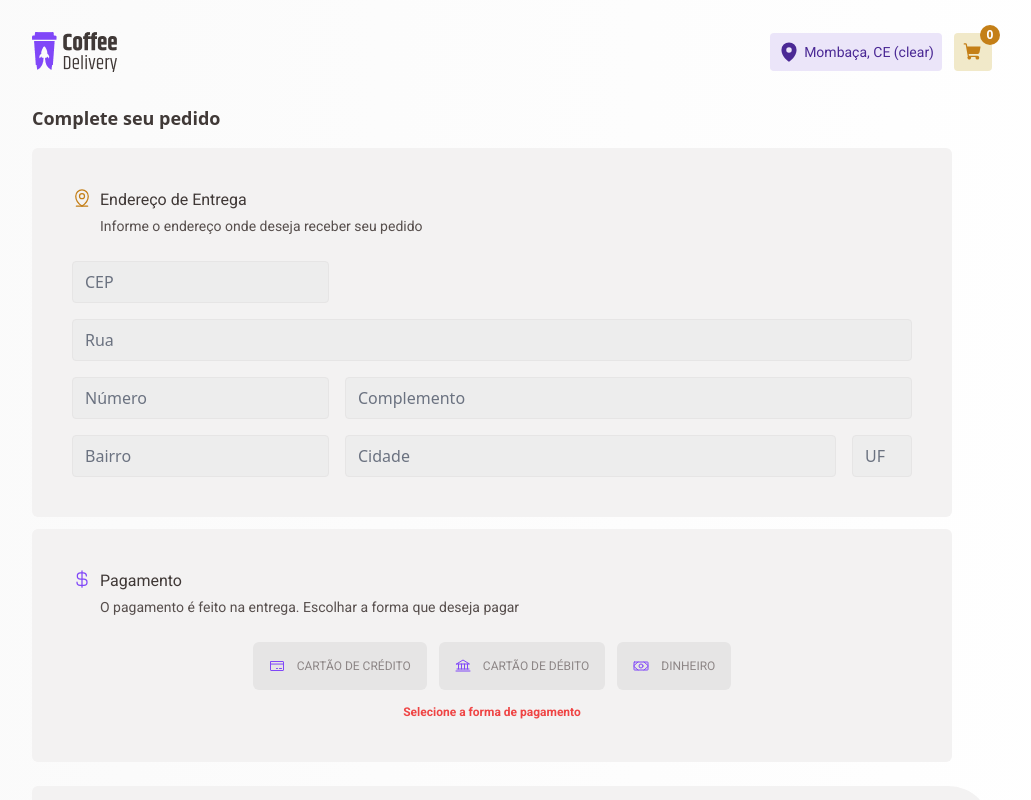
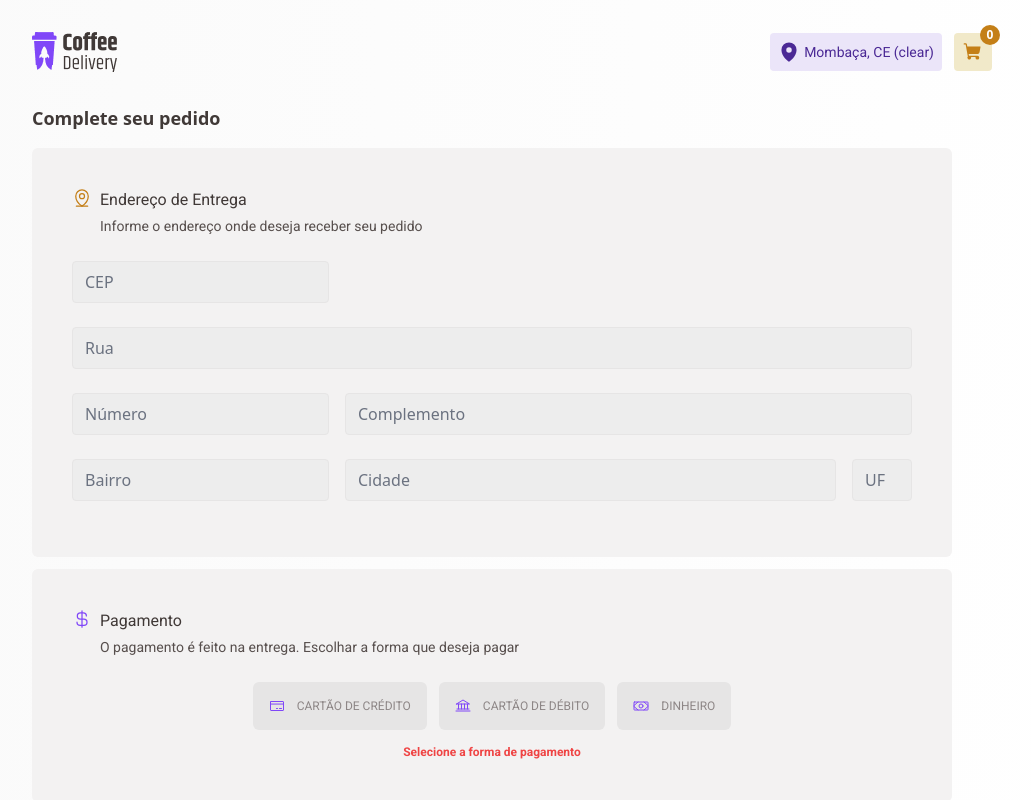
Before and after one commit to italocc-git/coffee-delivery, a React (Vite) app: page /checkout in a window 1280 px wide. Shown: the top 800 px of the page, without its empty margins (128-1159 px from the left). Built offline with nearby package versions, Linux system fonts and the light colour scheme.

Commit message:
ajustando texto de erro ao formulário

```diff
--- a/src/pages/Checkout/components/FillOrder/index.tsx
+++ b/src/pages/Checkout/components/FillOrder/index.tsx
@@ -32,7 +32,7 @@ export const FillOrder = ({
   } = form
   const inputClass =
     'flex items-center gap-1 p-3 bg-base-input border border-base-button focus:outline-none focus:border focus:border-product-yellow-dark rounded-md max-h-[42px] text-base-text '
-  const errorClass = 'text-red-500 text-xs font-roboto font-semibold '
+  const errorClass = 'text-red-500 text-xs font-roboto font-semibold'
   return (
     <div className="flex-grow ">
       <h1 className="font-baloo text-lg font-bold text-base-subtitle mb-4 ">
@@ -50,38 +50,44 @@ export const FillOrder = ({
             </div>
           </div>
 
-          <div className="flex flex-wrap   gap-4 items-start ">
-            <div className="flex flex-col gap-1 ">
+          <div className="flex flex-wrap gap-2 items-start">
+            <div className="flex flex-col  ">
               <input
                 id="cep"
                 className={inputClass}
                 placeholder="CEP"
                 {...register('cep')}
               />
+              <div className="h-4">
                 {errors.cep && (
                   <span className={errorClass}>{errors.cep.message}</span>
                 )}
               </div>
-            <div className="flex flex-col w-full gap-1">
+            </div>
+            <div className="flex flex-col w-full">
               <input
                 className={inputClass}
                 placeholder="Rua"
                 {...register('street')}
               />
-              {errors.street && (
-                <span className={errorClass}>{errors.street.message}</span>
-              )}
+              <div className="h-4">
+                <span className={errorClass}>
+                  {errors.street && errors.street.message}
+                </span>
+              </div>
             </div>
             <div className="flex gap-4 w-full">
-              <div className="flex flex-col gap-1">
+              <div className="flex flex-col ">
                 <input
                   className={inputClass}
                   placeholder="Número"
                   {...register('number')}
                 />
+                <div className="h-4">
                   {errors.number && (
                     <span className={errorClass}>{errors.number.message}</span>
                   )}
+                </div>
               </div>
               <input
                 className={inputClass}
@@ -92,35 +98,43 @@ export const FillOrder = ({
             </div>
 
             <div className="flex  gap-4 w-full">
-              <div className="flex flex-col gap-1 ">
+              <div className="flex flex-col  ">
                 <input
                   className={inputClass}
                   placeholder="Bairro"
                   {...register('district')}
                 />
+                <div className="h-4">
                   {errors.district && (
-                  <span className={errorClass}>{errors.district.message}</span>
+                    <span className={errorClass}>
+                      {errors.district.message}
+                    </span>
                   )}
                 </div>
-              <div className="flex flex-col gap-1 flex-grow ">
+              </div>
+              <div className="flex flex-col  flex-grow ">
                 <input
                   className={inputClass}
                   placeholder="Cidade"
                   {...register('city')}
                 />
+                <div className="h-4">
                   {errors.city && (
                     <span className={errorClass}>{errors.city.message}</span>
                   )}
                 </div>
-              <div className="flex flex-col gap-1 w-[60px]">
+              </div>
+              <div className="flex flex-col  w-[60px]">
                 <input
                   className={inputClass}
                   placeholder="UF"
                   {...register('uf')}
                 />
+                <div className="h-4">
                   {errors.uf && (
                     <span className={errorClass}>{errors.uf.message}</span>
                   )}
+                </div>
               </div>
             </div>
           </div>
```
Lines whose indentation alone changed are shown as unchanged.
